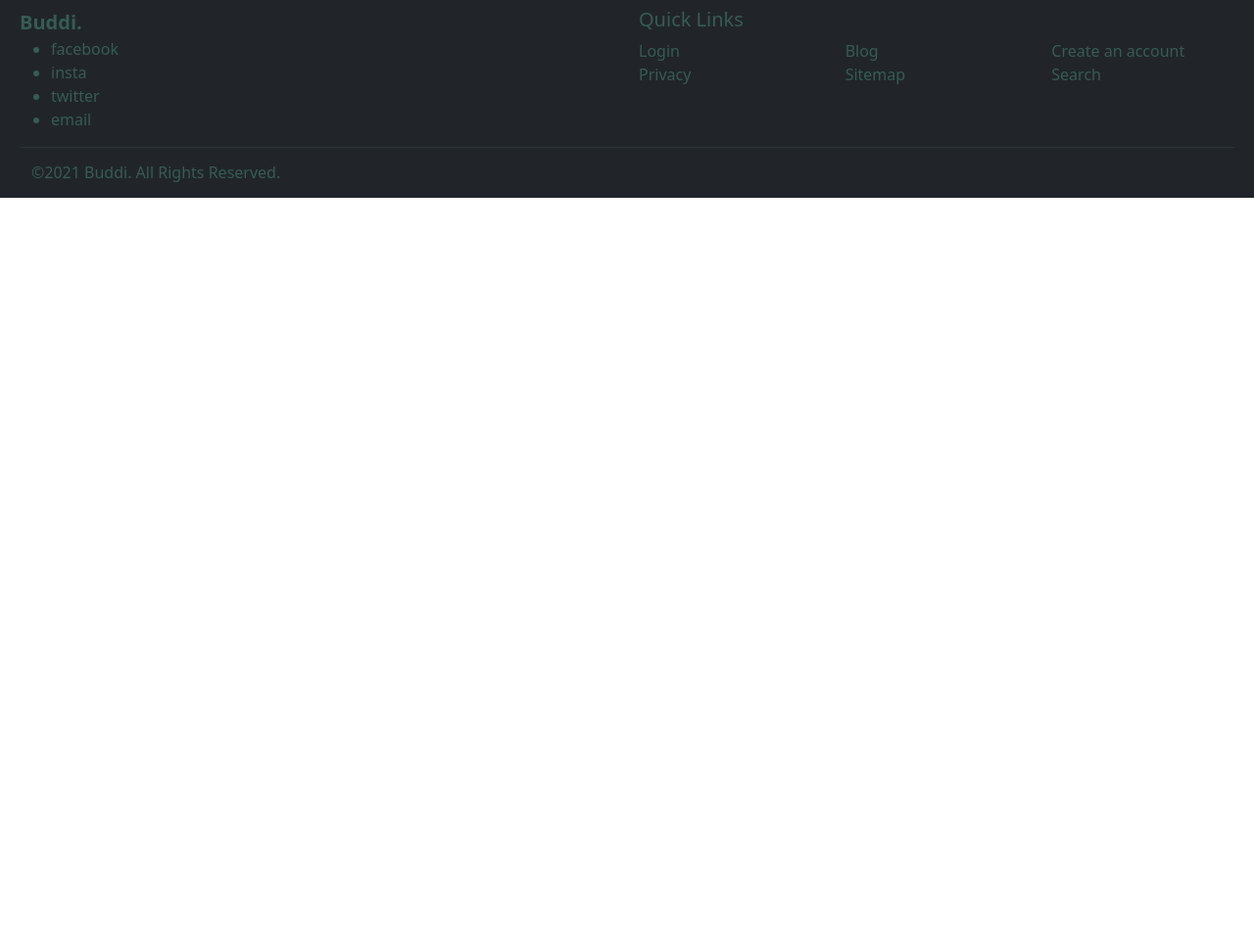
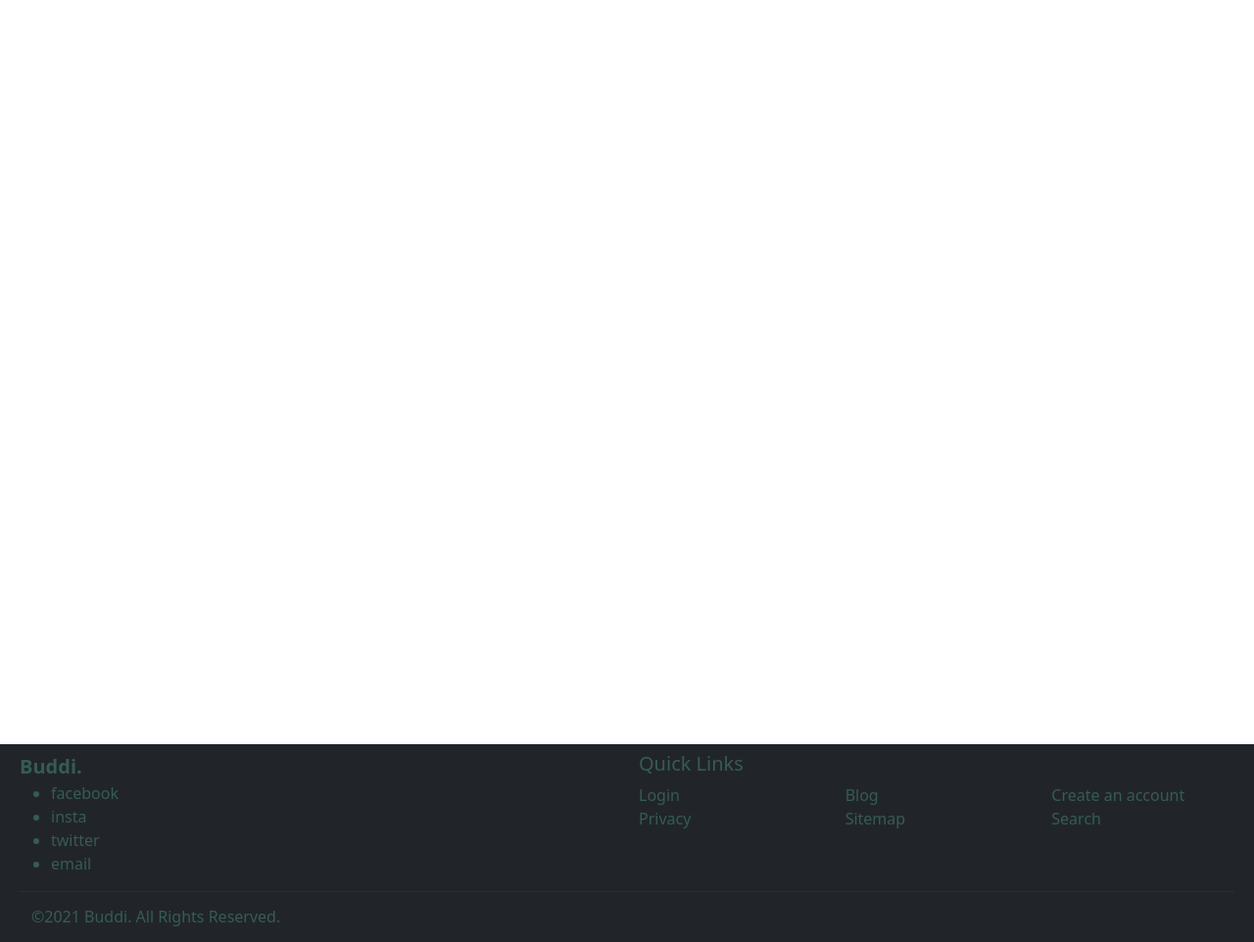
Before and after one commit to Neile0/buddi, a Django app: page /find-sitter/ in a window 1280 px wide. Shown: the part 70-1032 px from the top of the page at 98% size. Before the commit the page ends 272 px from the top, so only its background shows below. Run offline with Django 3.2, Linux system fonts and the light colour scheme; data that the repository does not hold is empty.

Commit message:
Some code formatting

```diff
--- a/static/main.css
+++ b/static/main.css
@@ -41,6 +41,11 @@ a:hover {
     background-color: rgb(252,209,42) !important;
     border-color: rgb(254,251,215) !important;
 }
+
+.content {
+    min-height: 95vh;
+}
+
 
 #index-hero{
     min-height: 80vh;
--- a/templates/buddi/base.html
+++ b/templates/buddi/base.html
@@ -10,7 +10,6 @@
 {% include 'buddi/footer.html' %}
 {% endblock %}
 
-
 {% block body_block %}
 {% endblock %}
 
--- a/templates/buddi/base_without_nav_footer.html
+++ b/templates/buddi/base_without_nav_footer.html
@@ -25,8 +25,10 @@
 <div>
     {% block nav %}
     {% endblock %}
-    {% block body_block %}
-    {% endblock %}
+    <div class="content">
+        {% block body_block %}
+        {% endblock %}
+    </div>
     {% block footer %}
     {% endblock %}
 </div>
--- a/templates/buddi/index.html
+++ b/templates/buddi/index.html
@@ -66,7 +66,6 @@ Home
             </div>
         </div>
     </div>
-
 </div>
 
 <div class="container-fluid bg-custom-grey">
@@ -99,6 +98,7 @@ Home
     </div>
 </div>
 
+{% endblock %}
 
 <!--<h1> Welcome to Buddi! What are you looking for?</h1>-->
 <!--<div>-->
@@ -132,9 +132,8 @@ Home
 <!--    <p>Want to read more pet news?-->
 <!--        &lt;!&ndash;Link to blog&ndash;&gt;Check out our blog!</a></p>-->
 
-{% endblock %}
 
-=======
+
 
 <!--    <h1> Welcome to Buddi! What are you looking for?</h1>-->
 <!--	<div>-->
--- a/templates/buddi/login.html
+++ b/templates/buddi/login.html
@@ -1,7 +1,5 @@
 {% extends 'buddi/base_without_nav_footer.html' %}
 {% load static %}
-
-<!--This is the same as the one for Rango was -->
 
 {% block title_block %}
 Login
--- a/templates/buddi/navbar.html
+++ b/templates/buddi/navbar.html
@@ -1,5 +1,6 @@
 {# Written by Aidan #}
 {% load static %}
+
 <nav class="navbar navbar-default bg-primary-lighter">
     <div class="container-fluid p-2">
         <div class="navbar-header">
@@ -40,6 +41,5 @@
                 </div>
             </form>
         </div>
-
     </div>
 </nav>
--- a/templates/buddi/user_profile.html
+++ b/templates/buddi/user_profile.html
@@ -21,7 +21,8 @@
     {% if user.is_authenticated %}
     {% else %}
     <strong>Rate this owner: </strong>
-			<a href=""<!--This should be a link to the pet sitter profile of an owner-->>I am also a sitter. Click here to see my profile!</a>
+    <a href=""<!--This should be a link to the pet sitter profile of an owner-->>I am also a sitter. Click here to see
+    my profile!</a>
     {% endif %}
 </div>
 <div>
```
Also changed, not shown: templates/buddi/footer.html (+1 -9 lines), templates/buddi/register.html (+3 -6 lines), templates/buddi/sitter_profile.html (+4 -3 lines), static/main.scss (deleted), templates/buddi/search.html (indentation only). Lines whose indentation alone changed are shown as unchanged.
